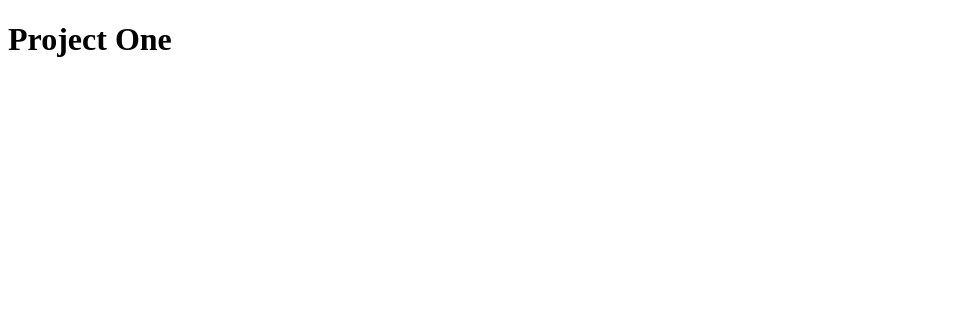
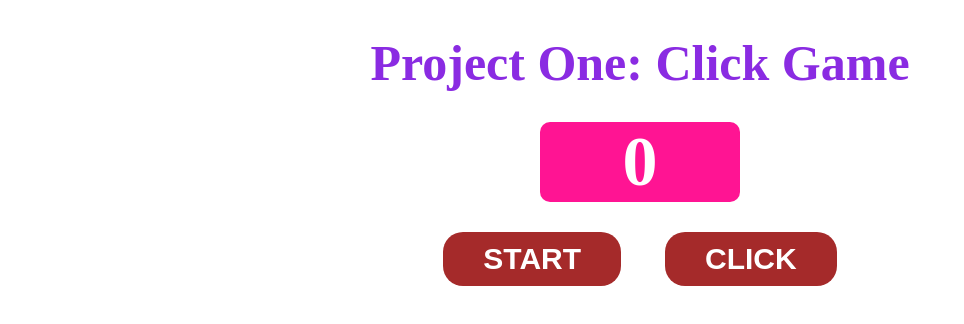
Before and after one commit to ahkamulbd/jsZonayedProjectOne, a plain HTML site: page index.html in a window 1280 px wide. Shown: the whole page, without its empty margins (0-964 px from the left). Drawn offline with Linux system fonts and the light colour scheme.

Commit message:
Mark up and styling completed

```diff
--- a/css/style.css
+++ b/css/style.css
@@ -0,0 +1,34 @@
+h1 {
+    text-align: center;
+    font-size: 50px;
+    font-weight: 700;
+    color: blueviolet;
+    margin-bottom: 30px;
+}
+
+#container-div {
+    text-align: center;
+    margin: 0 20px;
+}
+
+#primary-value {
+    width: 200px;
+    background-color: deeppink;
+    font-size: 70px;
+    font-weight: 900;
+    margin: auto;
+    border-radius: 10px;
+    color: white;
+
+}
+
+.btn-class {
+    background-color: brown;
+    color: white;
+    font-size: 30px;
+    font-weight: 700;
+    padding: 10px 40px;
+    margin: 30px 20px;
+    border: none;
+    border-radius: 20px;
+}
--- a/index.html
+++ b/index.html
@@ -9,7 +9,14 @@
 </head>
 
 <body>
-    <h1>Project One</h1>
+    <h1>Project One: Click Game</h1>
+    <div id="container-div">
+        <h2 id="primary-value">0</h2>
+        <div id="btn-div">
+            <button class="btn-class" id="start-btn">START</button>
+            <button class="btn-class" id="click-btn">CLICK</button>
+        </div>
+    </div>
 
     <script src="js/script.js"></script>
 </body>
```
